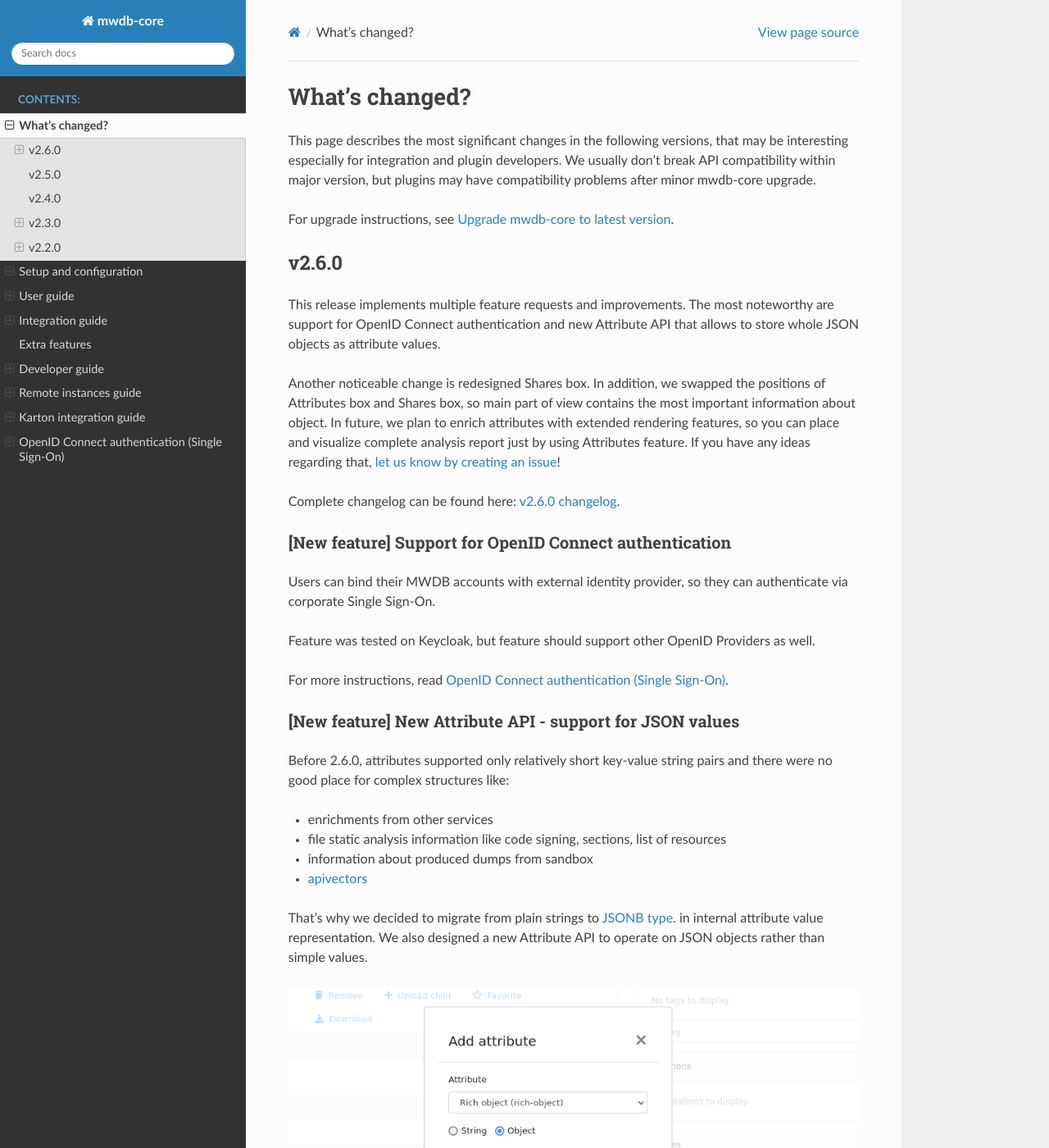
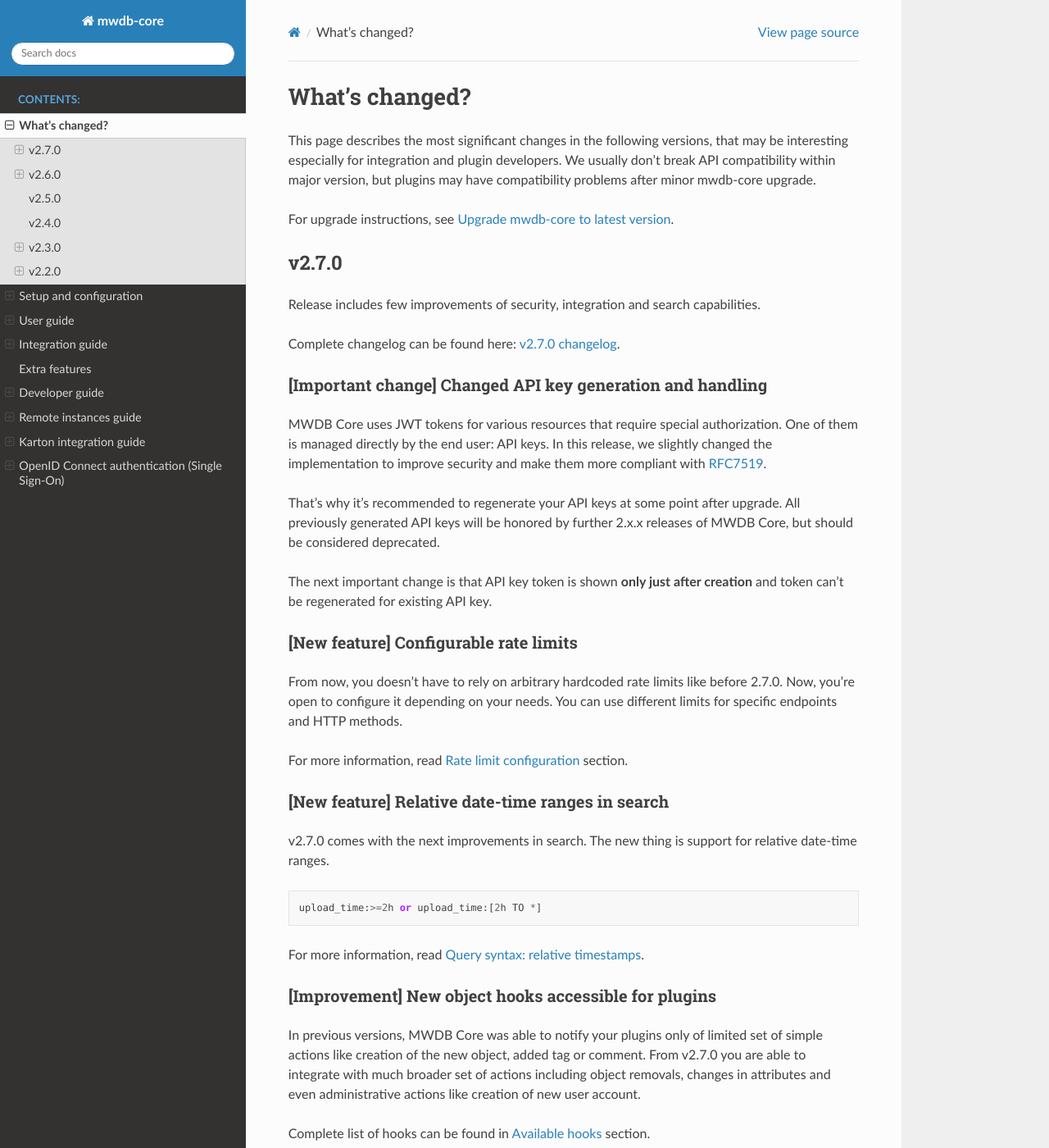
Before and after one commit to CERT-Polska/mwdb-core, a Sphinx documentation site: the page built from docs/whats-changed.rst, in a window 1280 px wide and 1400 px high. Shown: the whole window at 82% size. Built offline with Sphinx 7.4.7 and the Read the Docs theme 2.0.0, drawn with Linux system fonts in a browser that asks for light colours.

Commit message:
Changes in docs for v2.7.0

```diff
--- a/docs/integration-guide.rst
+++ b/docs/integration-guide.rst
@@ -171,7 +171,8 @@
 Check out `mwdb-plugin-drakvuf <https://github.com/CERT-Polska/mwdb-plugin-drakvuf>`_ on Github!
 
 Available hooks
---------------
+---------------
+
 A lot of hooks have been implemented in MWDB. Each of these hooks is triggered when particular event occurs in system.
 
 
--- a/docs/requirements.txt
+++ b/docs/requirements.txt
@@ -1,4 +1,4 @@
-Sphinx==3.2.1
+Sphinx==4.5.0
 sphinx-rtd-theme==0.5.2
 jsx-lexer==1.0.0
 # FIX: https://github.com/readthedocs/sphinx_rtd_theme/issues/1115
--- a/docs/setup-and-configuration.rst
+++ b/docs/setup-and-configuration.rst
@@ -303,7 +303,9 @@
 
 
 Rate limit configuration
-----------------------
+------------------------
+
+.. versionadded:: 2.7.0
 
 mwdb-core service has implemented rate limiting feature. Each limit for HTTP method can contain a few conditions (space separated).
 
--- a/docs/user-guide/7-Lucene-search.rst
+++ b/docs/user-guide/7-Lucene-search.rst
@@ -158,7 +158,7 @@
    upload_time:>2020-09-01
 
 Query syntax: relative timestamps
-------------------------
+---------------------------------
 
 .. versionadded:: 2.7.0
 
--- a/docs/whats-changed.rst
+++ b/docs/whats-changed.rst
@@ -6,6 +6,54 @@
 have compatibility problems after minor mwdb-core upgrade.
 
 For upgrade instructions, see :ref:`Upgrade mwdb-core to latest version`.
+
+v2.7.0
+------
+
+Release includes few improvements of security, integration and search capabilities.
+
+Complete changelog can be found here: `v2.7.0 changelog <https://github.com/CERT-Polska/mwdb-core/releases/tag/v2.7.0>`_.
+
+[Important change] Changed API key generation and handling
+~~~~~~~~~~~~~~~~~~~~~~~~~~~~~~~~~~~~~~~~~~~~~~~~~~~~~~~~~~
+
+MWDB Core uses JWT tokens for various resources that require special authorization. One of them is managed
+directly by the end user: API keys. In this release, we slightly changed the implementation to improve security and
+make them more compliant with `RFC7519 <https://datatracker.ietf.org/doc/html/rfc7519>`_.
+
+That's why it's recommended to regenerate your API keys at some point after upgrade. All previously generated API keys
+will be honored by further 2.x.x releases of MWDB Core, but should be considered deprecated.
+
+The next important change is that API key token is shown **only just after creation** and token can't be regenerated for
+existing API key.
+
+[New feature] Configurable rate limits
+~~~~~~~~~~~~~~~~~~~~~~~~~~~~~~~~~~~~~~
+
+From now, you doesn't have to rely on arbitrary hardcoded rate limits like before 2.7.0. Now, you're open to configure it
+depending on your needs. You can use different limits for specific endpoints and HTTP methods.
+
+For more information, read :ref:`Rate limit configuration` section.
+
+[New feature] Relative date-time ranges in search
+~~~~~~~~~~~~~~~~~~~~~~~~~~~~~~~~~~~~~~~~~~~~~~~~~
+
+v2.7.0 comes with the next improvements in search. The new thing is support for relative date-time ranges.
+
+.. code-block::
+
+   upload_time:>=2h or upload_time:[2h TO *]
+
+For more information, read :ref:`Query syntax: relative timestamps`.
+
+[Improvement] New object hooks accessible for plugins
+~~~~~~~~~~~~~~~~~~~~~~~~~~~~~~~~~~~~~~~~~~~~~~~~~~~~~
+
+In previous versions, MWDB Core was able to notify your plugins only of limited set of simple actions like creation of
+the new object, added tag or comment. From v2.7.0 you are able to integrate with much broader set of actions including
+object removals, changes in attributes and even administrative actions like creation of new user account.
+
+Complete list of hooks can be found in :ref:`Available hooks` section.
 
 v2.6.0
 ------
@@ -44,19 +92,19 @@
 in internal attribute value representation. We also designed a new Attribute API to operate on JSON objects rather than
 simple values.
 
-.. image:: ../_static/json-attribute-add.png
-   :target: ../_static/json-attribute-add.png
+.. image:: _static/json-attribute-add.png
+   :target: _static/json-attribute-add.png
    :alt: Adding JSON attribute
 
-.. image:: ../_static/json-attribute.png
-   :target: ../_static/json-attribute.png
+.. image:: _static/json-attribute.png
+   :target: _static/json-attribute.png
    :alt: JSON attribute
 
 Attribute API is the new set of endpoints and request fields. You can easily recognize them as we name them `attributes`
 instead of `meta(keys)`.
 
-.. image:: ../_static/attribute-swagger.png
-   :target: ../_static/attribute-swagger.png
+.. image:: _static/attribute-swagger.png
+   :target: _static/attribute-swagger.png
    :alt: Attribute API in Docs
 
 For compatibility reasons: deprecated Metakey API just coerces object values to strings. Keep in mind that strings
@@ -69,8 +117,8 @@
 Attribute API exposes attribute value identifier that can be used for removing the specific attribute value. Metakeys were identified directly by `key, value` tuple
 but it wasn't convenient for objects because these values can be pretty huge.
 
-.. image:: ../_static/json-attribute-response.png
-   :target: ../_static/json-attribute-response.png
+.. image:: _static/json-attribute-response.png
+   :target: _static/json-attribute-response.png
    :alt: Attribute API response with exposed id
 
 More information can be found in `#413 feature draft on Github <https://github.com/CERT-Polska/mwdb-core/issues/413>`_. At the time of
@@ -103,8 +151,8 @@
 
 MWDB stores all unique names for sample that it was uploaded with. They are exposed via "Variant file names" field in Web UI object view.
 
-.. image:: ../_static/alt_names.png
-   :target: ../_static/alt_names.png
+.. image:: _static/alt_names.png
+   :target: _static/alt_names.png
    :alt: Variant file names in sample view
 
 [New feature] Transactional tag adding along with object upload
```
Also changed, not shown: docs/_static/json-attribute-response.png.
